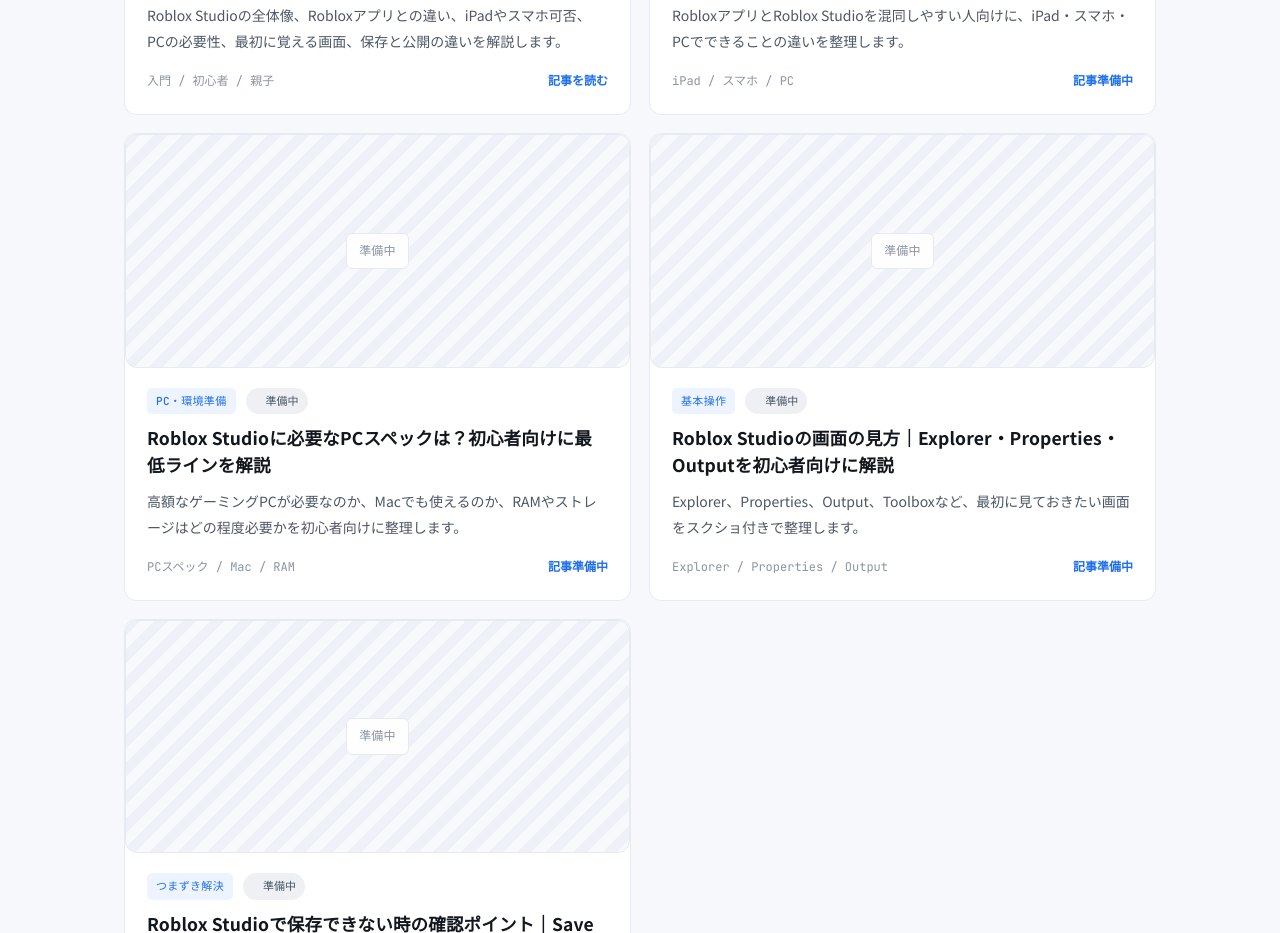
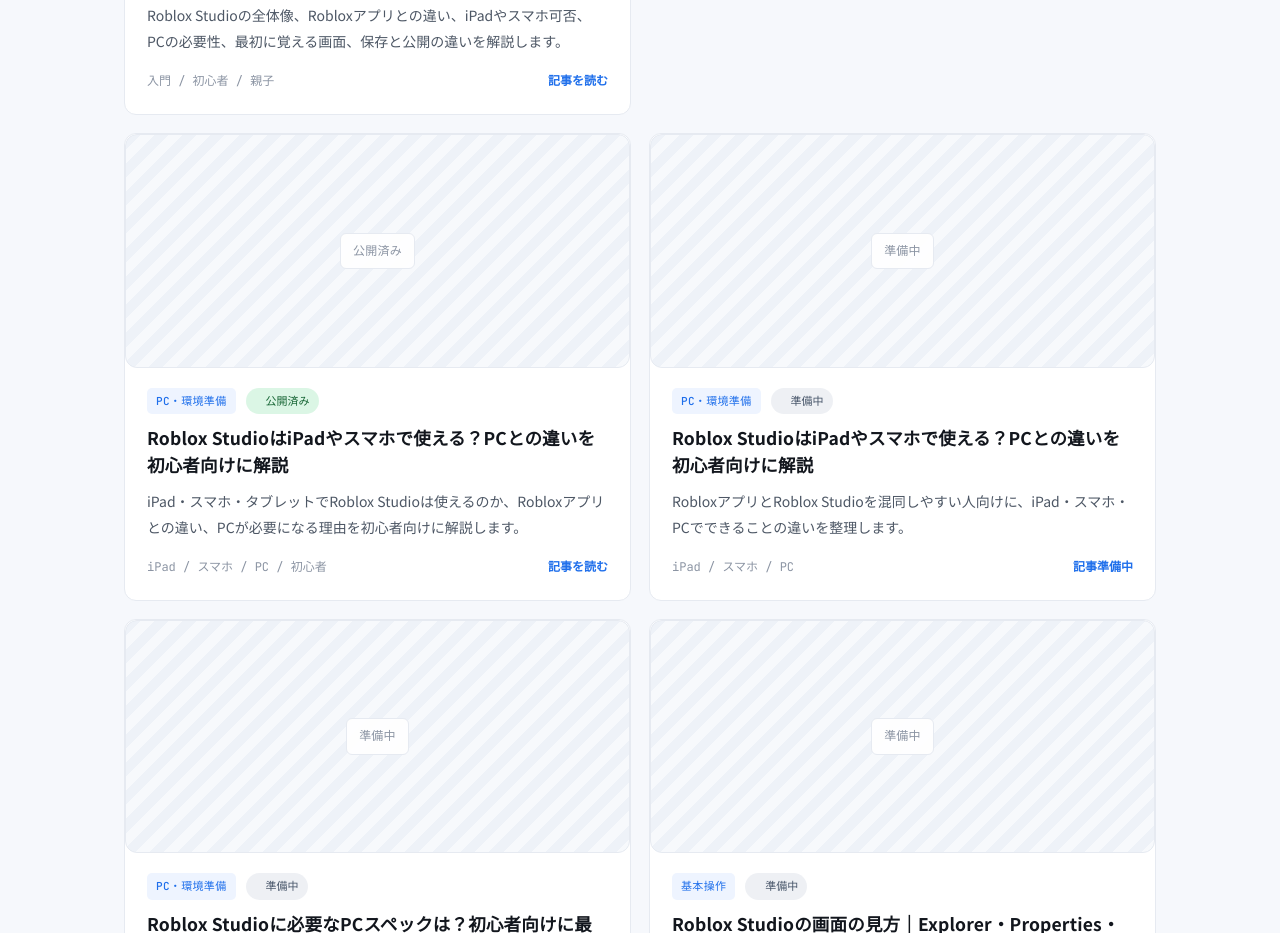
Before and after one commit to yuuya06ai/roblox-ai-model-lab, a plain HTML site: page index.html in a window 1280 px wide. Shown: the part 3968-4901 px from the top of the page. Drawn offline with Linux system fonts and the light colour scheme.

Commit message:
Update index.html

```diff
--- a/index.html
+++ b/index.html
@@ -196,7 +196,7 @@
       </p>
 
       <div class="hero-cta">
-        <a class="btn btn-primary" href="/articles/what-is-roblox-studio.html">Roblox Studioとは？から読む</a>
+        <a class="btn btn-primary" href="/articles/what-is-roblox-studio">Roblox Studioとは？から読む</a>
         <a class="btn btn-ghost" href="#articles">記事一覧を見る</a>
       </div>
 
@@ -414,7 +414,7 @@
             <span class="status live">公開済み</span>
           </div>
           <h3>
-            <a href="/articles/what-is-roblox-studio.html">
+            <a href="/articles/what-is-roblox-studio">
               Roblox Studioとは？使い方・始め方・できることを初心者向けに解説
             </a>
           </h3>
@@ -423,10 +423,34 @@
           </p>
           <div class="log-foot">
             <span>入門 / 初心者 / 親子</span>
-            <a class="more" href="/articles/what-is-roblox-studio.html">記事を読む</a>
+            <a class="more" href="/articles/what-is-roblox-studio">記事を読む</a>
           </div>
         </div>
       </article>
+
+　　　<article class="log-card">
+  <div class="log-thumb ph">
+    <span class="ph-tag">公開済み</span>
+  </div>
+  <div class="log-body">
+    <div class="log-meta">
+      <span class="tag tag-cat">PC・環境準備</span>
+      <span class="status live">公開済み</span>
+    </div>
+    <h3>
+      <a href="/articles/roblox-studio-ipad-smartphone">
+        Roblox StudioはiPadやスマホで使える？PCとの違いを初心者向けに解説
+      </a>
+    </h3>
+    <p class="excerpt">
+      iPad・スマホ・タブレットでRoblox Studioは使えるのか、Robloxアプリとの違い、PCが必要になる理由を初心者向けに解説します。
+    </p>
+    <div class="log-foot">
+      <span>iPad / スマホ / PC / 初心者</span>
+      <a class="more" href="/articles/roblox-studio-ipad-smartphone">記事を読む</a>
+    </div>
+  </div>
+</article>
 
       <article class="log-card">
         <div class="log-thumb ph">
```
